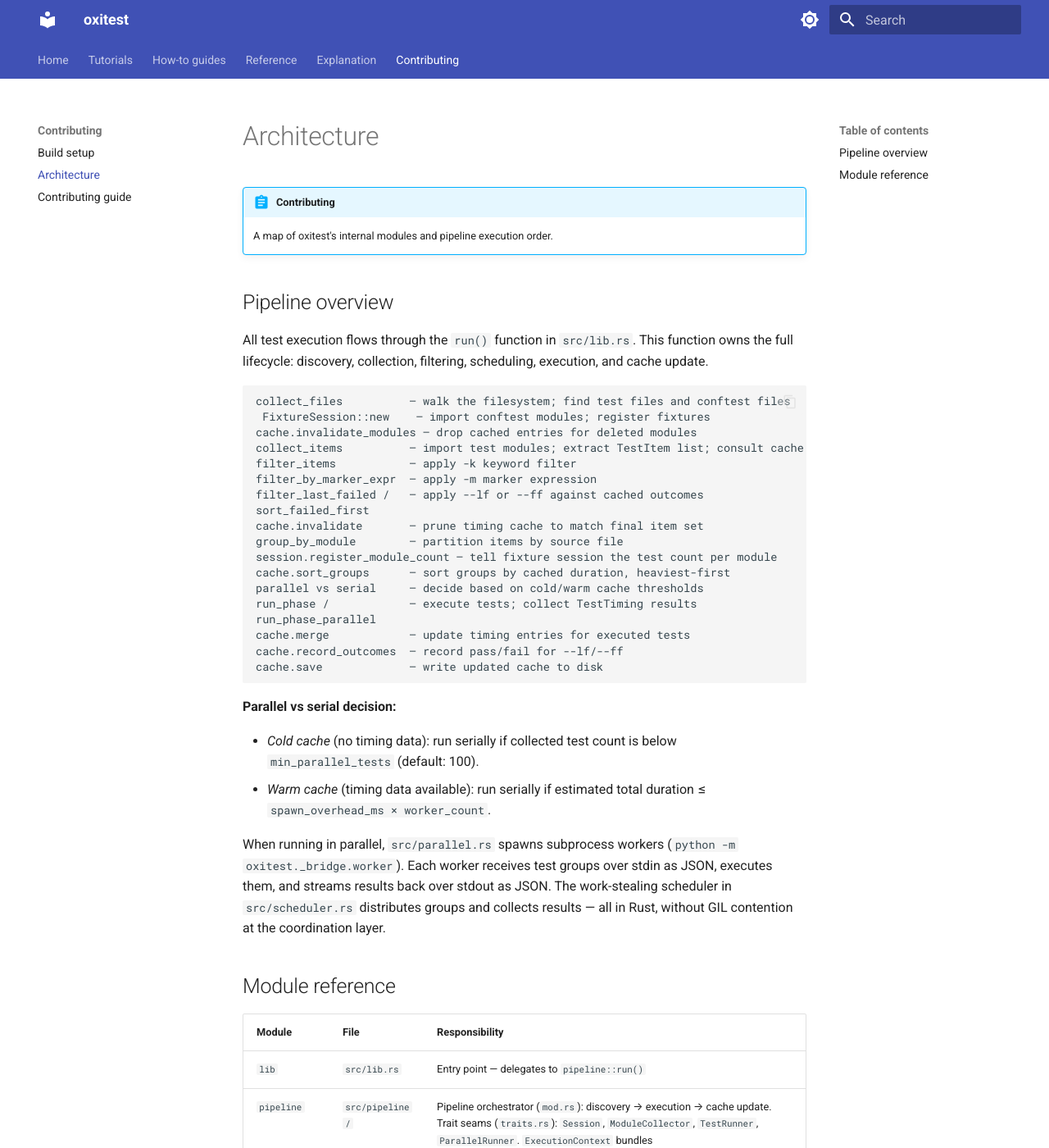
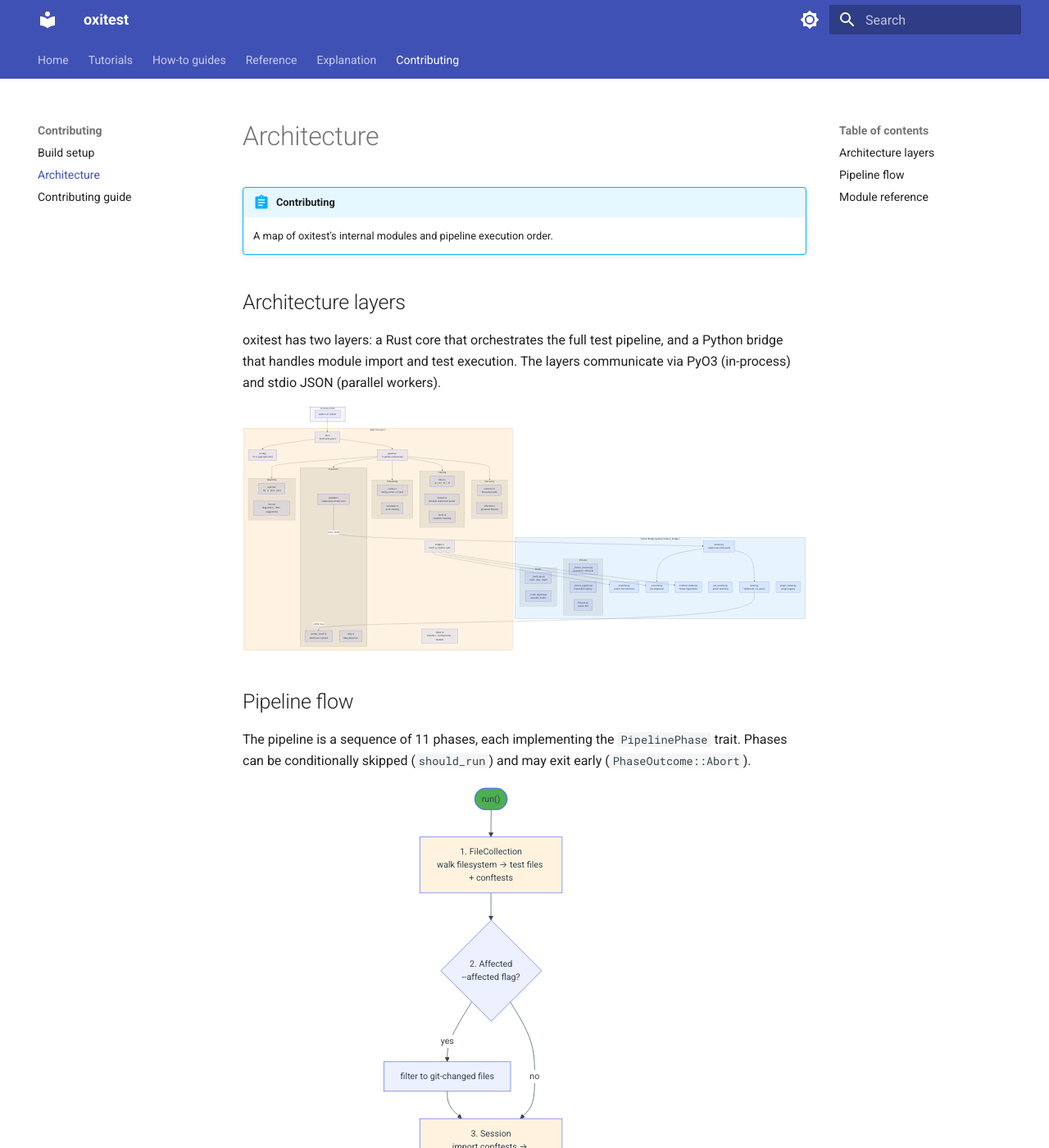
Before and after one commit to kalonji-tools/oxitest, an MkDocs documentation site: the page built from docs/src/contributing/architecture.md, in a window 1280 px wide and 1400 px high. Shown: the whole window at 82% size. Built offline with MkDocs 1.6.1 and Material for MkDocs 9.7.7, drawn with Linux system fonts in a browser that asks for light colours.

Commit message:
docs: add Mermaid architecture and pipeline flow diagrams
- Add architecture layers diagram showing Rust core, Python bridge,
  and the communication paths (PyO3 in-process, stdio JSON parallel)
- Add pipeline flow diagram showing all 11 phases with conditional
  branches (--affected, --fixtures, strict, --collect-only, retry)
- Configure pymdownx.superfences custom fence for Mermaid rendering
- Update cache method names (merge → merge_timings, record_outcomes →
  record_timing_outcomes) to match current API
- Remove inaccurate "Unknown marker" fuzzy-matching row from
  assertion-diagnostics (suggest_marker was removed in PR #478)

Assisted-by: Claude Opus 4.6 (1M context) <noreply@anthropic.com>

````diff
--- a/docs/src/contributing/architecture.md
+++ b/docs/src/contributing/architecture.md
@@ -3,30 +3,173 @@
 !!! abstract "Contributing"
     A map of oxitest's internal modules and pipeline execution order.
 
-## Pipeline overview
+## Architecture layers
 
-All test execution flows through the `run()` function in `src/lib.rs`. This function owns the
-full lifecycle: discovery, collection, filtering, scheduling, execution, and cache update.
+oxitest has two layers: a Rust core that orchestrates the full test pipeline, and a Python
+bridge that handles module import and test execution. The layers communicate via PyO3
+(in-process) and stdio JSON (parallel workers).
 
-```text
-collect_files          — walk the filesystem; find test files and conftest files
- FixtureSession::new    — import conftest modules; register fixtures
-cache.invalidate_modules — drop cached entries for deleted modules
-collect_items          — import test modules; extract TestItem list; consult cache
-filter_items           — apply -k keyword filter
-filter_by_marker_expr  — apply -m marker expression
-filter_last_failed /   — apply --lf or --ff against cached outcomes
-sort_failed_first
-cache.invalidate       — prune timing cache to match final item set
-group_by_module        — partition items by source file
-session.register_module_count — tell fixture session the test count per module
-cache.sort_groups      — sort groups by cached duration, heaviest-first
-parallel vs serial     — decide based on cold/warm cache thresholds
-run_phase /            — execute tests; collect TestTiming results
-run_phase_parallel
-cache.merge            — update timing entries for executed tests
-cache.record_outcomes  — record pass/fail for --lf/--ff
-cache.save             — write updated cache to disk
+```mermaid
+graph TD
+    subgraph CLI["CLI Entry Point"]
+        A["python -m oxitest"]
+    end
+
+    subgraph Rust["Rust Core (src/)"]
+        LIB["lib.rs<br/>PyO3 entry point"]
+        CONFIG["config/<br/>CLI + pyproject.toml"]
+        PIPELINE["pipeline/<br/>11-phase orchestrator"]
+
+        subgraph Discovery
+            COLLECTOR["collector.rs<br/>filesystem walk"]
+            AFFECTED["affected.rs<br/>git-aware filtering"]
+        end
+
+        subgraph Filtering
+            FILTER["filter.rs<br/>-k / -m / --lf / --ff"]
+            MARKER["marker.rs<br/>boolean expression parser"]
+            STRICT["strict.rs<br/>violation checking"]
+        end
+
+        subgraph Scheduling
+            CACHE["cache.rs<br/>timing cache + 3 traits"]
+            SCHEDULER["scheduler.rs<br/>work-stealing"]
+        end
+
+        subgraph Execution
+            PARALLEL["parallel.rs<br/>subprocess worker pool"]
+            WORKER_RESULT["worker_result.rs<br/>JSON wire contract"]
+            RETRY["retry.rs<br/>flaky detection"]
+        end
+
+        subgraph Reporting
+            REPORTER["reporter/<br/>tty · ci · json · junit"]
+            FORMAT["format/<br/>diagnostics · diffs · suggestions"]
+        end
+
+        TYPES["types.rs<br/>TestItem · TestOutcome · NodeId"]
+        BRIDGE["bridge.rs<br/>PyO3 ↔ Python calls"]
+    end
+
+    subgraph Python["Python Bridge (python/oxitest/_bridge/)"]
+        IMPORTER["importer.py<br/>collect test functions"]
+        EXECUTOR["executor.py<br/>run single test"]
+        WORKER["worker.py<br/>subprocess entry point"]
+        CONFTEST["conftest_loader.py<br/>fixture registration"]
+        AST["ast_rewriter.py<br/>assert rewriting"]
+
+        subgraph Fixtures
+            FX_SESSION["_fixture_session.py<br/>resolution + lifecycle"]
+            FX_REG["_fixture_registry.py<br/>FixtureDef registry"]
+            FX_PUB["fixtures.py<br/>public API"]
+        end
+
+        subgraph Marks
+            MARK_API["_mark_api.py<br/>mark · skip · skipif"]
+            MARK_REG["_mark_registry.py<br/>evaluate_marks"]
+        end
+
+        RESULT["result.py<br/>TestResult + to_wire()"]
+        PLUGIN["plugin_loader.py<br/>plugin registry"]
+    end
+
+    A --> LIB
+    LIB --> CONFIG
+    LIB --> PIPELINE
+    PIPELINE --> Discovery
+    PIPELINE --> Filtering
+    PIPELINE --> Scheduling
+    PIPELINE --> Execution
+    PIPELINE --> Reporting
+
+    BRIDGE --> IMPORTER
+    BRIDGE --> EXECUTOR
+    BRIDGE --> CONFTEST
+    PARALLEL -->|"stdio JSON"| WORKER
+    WORKER --> EXECUTOR
+    WORKER --> RESULT
+    RESULT -->|"JSON lines"| WORKER_RESULT
+
+    style CLI fill:#f5f5f5,stroke:#333
+    style Rust fill:#fef3e2,stroke:#e67e22
+    style Python fill:#e8f4fd,stroke:#2980b9
+```
+
+## Pipeline flow
+
+The pipeline is a sequence of 11 phases, each implementing the `PipelinePhase` trait.
+Phases can be conditionally skipped (`should_run`) and may exit early (`PhaseOutcome::Abort`).
+
+```mermaid
+flowchart TD
+    START(["run()"])
+
+    FC["1. FileCollection<br/>walk filesystem → test files + conftests"]
+    AF{"2. Affected<br/>--affected flag?"}
+    AF_Y["filter to git-changed files"]
+    SE["3. Session<br/>import conftests → FixtureSession"]
+    FX{"4. Fixtures<br/>--fixtures flag?"}
+    FX_Y["list fixtures → exit"]
+    CO["5. Collection<br/>import modules → TestItem list"]
+    ST{"6. Strict<br/>strict mode?"}
+    ST_Y["check violations → abort if any"]
+    FI["7. Filter<br/>apply -k / -m / --lf / --ff"]
+    LI{"8. List<br/>--collect-only?"}
+    LI_Y["print items → exit"]
+
+    EX["9. Execution"]
+    DECIDE{"warm cache?"}
+    SERIAL["Serial<br/>run in-process via bridge"]
+    PAR["Parallel<br/>spawn N worker subprocesses"]
+    PAR_DETAIL["scheduler distributes groups<br/>workers stream JSON results"]
+
+    RT{"10. Retry<br/>retries > 0 &<br/>failures exist?"}
+    RT_Y["re-run failed tests serially<br/>mark pass-on-retry as Flaky"]
+
+    FIN["11. Finalize<br/>merge timings → save cache<br/>reporter.finish() → exit code"]
+
+    DONE(["exit"])
+
+    START --> FC
+    FC --> AF
+    AF -->|yes| AF_Y --> SE
+    AF -->|no| SE
+    SE --> FX
+    FX -->|yes| FX_Y --> DONE
+    FX -->|no| CO
+    CO --> ST
+    ST -->|yes| ST_Y
+    ST_Y -->|violations| DONE
+    ST_Y -->|clean| FI
+    ST -->|no| FI
+    FI --> LI
+    LI -->|yes| LI_Y --> DONE
+    LI -->|no| EX
+
+    EX --> DECIDE
+    DECIDE -->|"serial: est ≤ overhead × workers"| SERIAL
+    DECIDE -->|"parallel: est > overhead × workers"| PAR
+    PAR --> PAR_DETAIL
+    SERIAL --> RT
+    PAR_DETAIL --> RT
+
+    RT -->|yes| RT_Y --> FIN
+    RT -->|no| FIN
+    FIN --> DONE
+
+    style START fill:#4CAF50,color:#fff
+    style DONE fill:#4CAF50,color:#fff
+    style FC fill:#fff3e0
+    style SE fill:#fff3e0
+    style CO fill:#fff3e0
+    style EX fill:#fff3e0
+    style FIN fill:#fff3e0
+    style SERIAL fill:#e3f2fd
+    style PAR fill:#e3f2fd
+    style PAR_DETAIL fill:#e3f2fd
+    style RT_Y fill:#fff9c4
+    style FX_Y fill:#f3e5f5
+    style LI_Y fill:#f3e5f5
 ```
 
 **Parallel vs serial decision:**
--- a/mkdocs.yml
+++ b/mkdocs.yml
@@ -41,7 +41,11 @@ plugins:
 markdown_extensions:
   - admonition
   - pymdownx.details
-  - pymdownx.superfences
+  - pymdownx.superfences:
+      custom_fences:
+        - name: mermaid
+          class: mermaid
+          format: !!python/name:pymdownx.superfences.fence_code_format
   - pymdownx.highlight:
       anchor_linenums: true
   - pymdownx.inlinehilite
````
Also changed, not shown: docs/src/explanation/assertion-diagnostics.md (+0 -1 lines).
